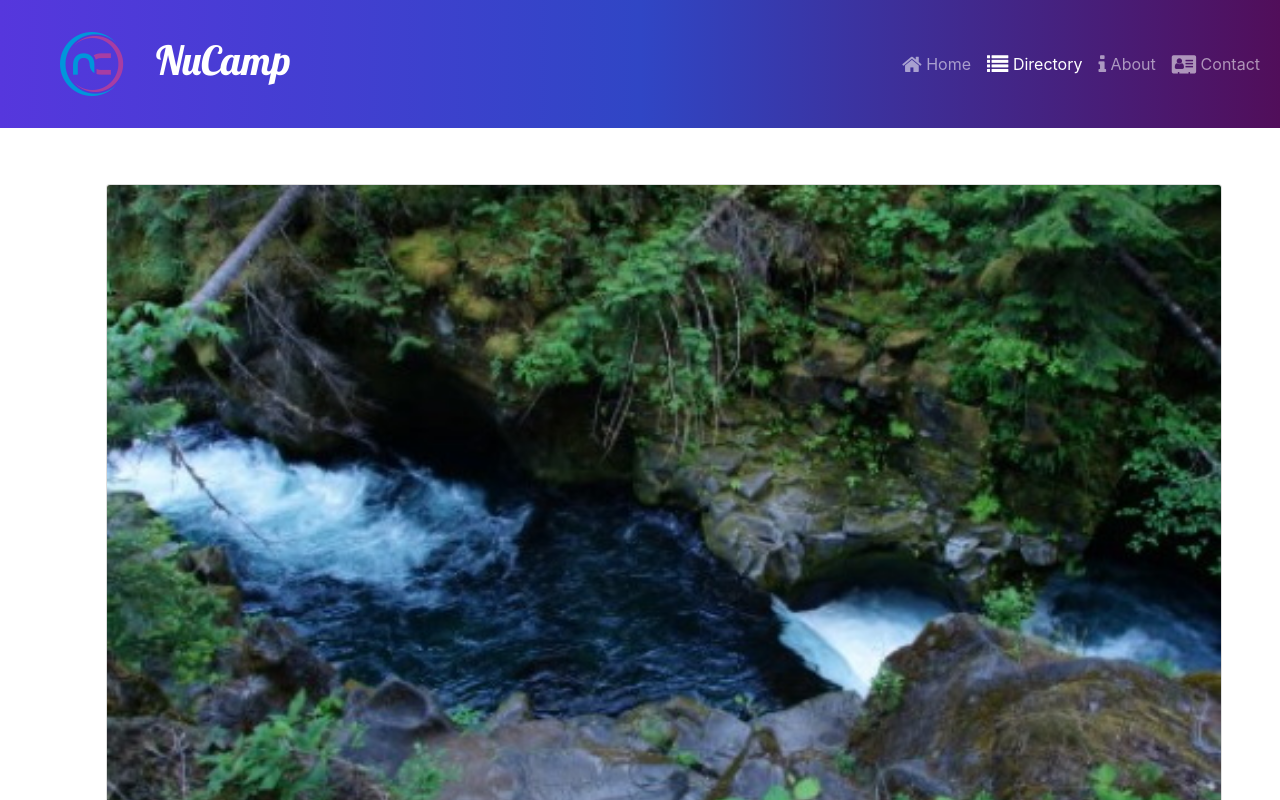
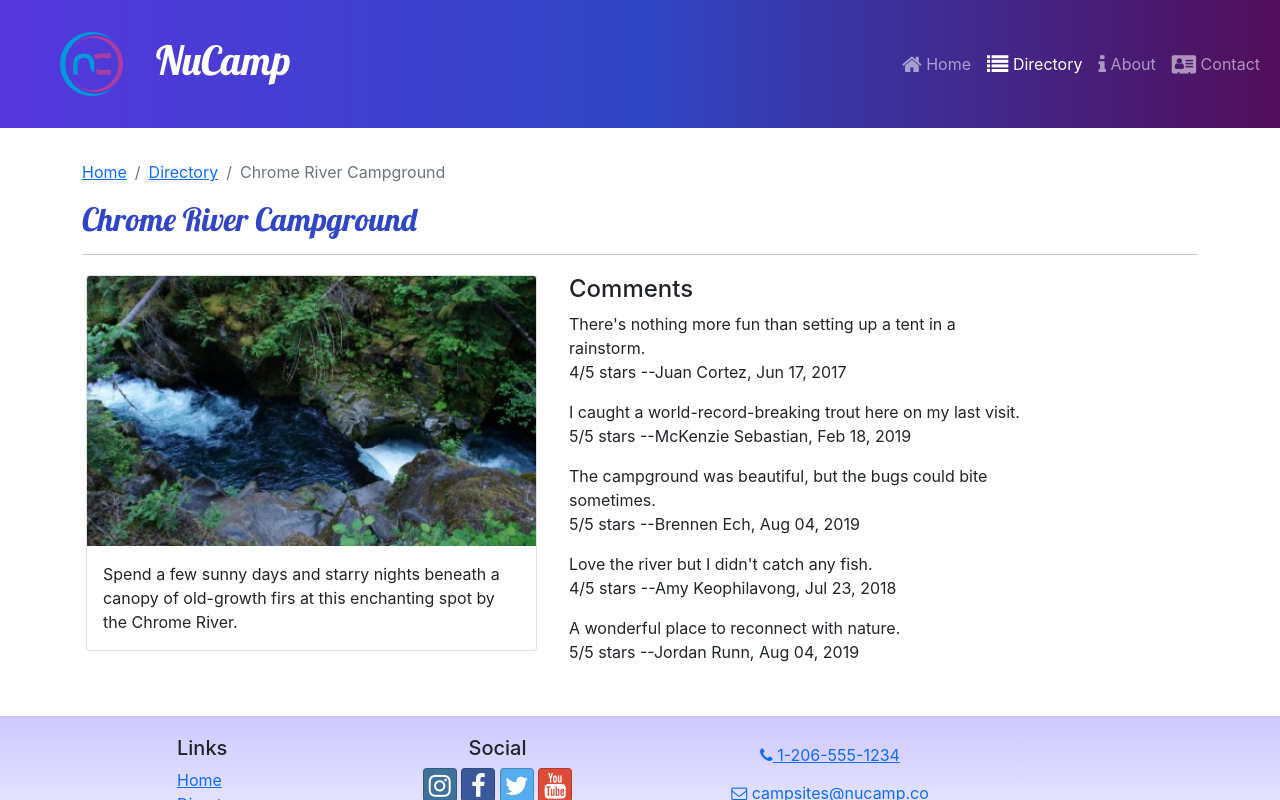
Before and after one commit to elahoda/nuCampsite-react-project, a React (Create React App) app: page /directory/1 in a window 1280 px wide. Shown: the top 800 px of the page. Built offline with nearby package versions, Linux system fonts and the light colour scheme.

Commit message:
Breadcrumbs SubHeader

```diff
--- a/src/app/shared/COMMENTS.js
+++ b/src/app/shared/COMMENTS.js
@@ -3,160 +3,160 @@
     id: 0,
     campsiteId: 0,
     rating: 5,
-        text: 'The grass was indeed greener here than our last campsite.',
-        author: 'Simon Hunt',
-        date: '2018-10-25T16:30Z'
+    text: "The grass was indeed greener here than our last campsite.",
+    author: "Simon Hunt",
+    date: "2018-10-25T16:30Z",
   },
   {
     id: 1,
     campsiteId: 0,
     rating: 3,
-        text: 'This lone monkey kept following us back to our tent.',
-        author: 'Zandra Katherine',
-        date: '2017-06-17T03:33Z'
+    text: "This lone monkey kept following us back to our tent.",
+    author: "Zandra Katherine",
+    date: "2017-06-17T03:33Z",
   },
   {
     id: 2,
     campsiteId: 0,
     rating: 4,
-        text: 'Do not feed the wildlife. They will follow you back to the tent.',
-        author: 'Amy Keophilavong',
-        date: '2019-02-18T18:12Z'
+    text: "Do not feed the wildlife. They will follow you back to the tent.",
+    author: "Amy Keophilavong",
+    date: "2019-02-18T18:12Z",
   },
   {
     id: 3,
     campsiteId: 0,
     rating: 3,
     text: "Avoid Sundays; couldn't relax and play my flute with all the noisy kids.",
-        author: 'Jean Luc',
-        date: '2019-08-04T20:11Z'
+    author: "Jean Luc",
+    date: "2019-08-04T20:11Z",
   },
   {
     id: 4,
     campsiteId: 0,
     rating: 5,
     text: "This has been our favorite campsite for over 7 years. It is an absolutely beautiful site. The hosts are very friendly and helpful. Don't forget to try out the lake.",
-        author: 'R. E. Osariemen',
-        date: '2018-07-23T19:44Z'
+    author: "R. E. Osariemen",
+    date: "2018-07-23T19:44Z",
   },
   {
     id: 5,
     campsiteId: 1,
     rating: 4,
     text: "There's nothing more fun than setting up a tent in a rainstorm.",
-        author: 'Juan Cortez',
-        date: '2017-06-17T03:33Z'
+    author: "Juan Cortez",
+    date: "2017-06-17T03:33Z",
   },
   {
     id: 6,
     campsiteId: 1,
     rating: 5,
-        text: 'I caught a world-record-breaking trout here on my last visit.',
-        author: 'McKenzie Sebastian',
-        date: '2019-02-18T18:12Z'
+    text: "I caught a world-record-breaking trout here on my last visit.",
+    author: "McKenzie Sebastian",
+    date: "2019-02-18T18:12Z",
   },
   {
     id: 7,
     campsiteId: 1,
     rating: 5,
-        text: 'The campground was beautiful, but the bugs could bite sometimes.',
-        author: 'Brennen Ech',
-        date: '2019-08-04T20:11Z'
+    text: "The campground was beautiful, but the bugs could bite sometimes.",
+    author: "Brennen Ech",
+    date: "2019-08-04T20:11Z",
   },
   {
     id: 8,
     campsiteId: 1,
     rating: 4,
     text: "Love the river but I didn't catch any fish.",
-        author: 'Amy Keophilavong',
-        date: '2018-07-23T19:44Z'
+    author: "Amy Keophilavong",
+    date: "2018-07-23T19:44Z",
   },
   {
     id: 9,
     campsiteId: 1,
     rating: 5,
-        text: 'A wonderful place to reconnect with nature.',
-        author: 'Jordan Runn',
-        date: '2019-08-04T20:11Z'
+    text: "A wonderful place to reconnect with nature.",
+    author: "Jordan Runn",
+    date: "2019-08-04T20:11Z",
   },
   {
     id: 10,
     campsiteId: 2,
     rating: 5,
-        text: 'The Frozen Tundra is great place for family and friends camping!',
-        author: 'Olaf the Snowman',
-        date: '2019-02-18T18:12Z'
+    text: "The Frozen Tundra is great place for family and friends camping!",
+    author: "Olaf the Snowman",
+    date: "2019-02-18T18:12Z",
   },
   {
     id: 11,
     campsiteId: 2,
     rating: 1,
-        text: 'We had to leave about 2am to go back to the city because the quiet was just too much!',
-        author: 'Vincent and Mona Lisa Gambini',
-        date: '2018-10-25T16:30Z'
+    text: "We had to leave about 2am to go back to the city because the quiet was just too much!",
+    author: "Vincent and Mona Lisa Gambini",
+    date: "2018-10-25T16:30Z",
   },
   {
     id: 12,
     campsiteId: 2,
     rating: 5,
-        text: 'The stars at night were a revelation!',
-        author: 'Ann Dabramov',
-        date: '2018-07-23T19:44Z'
+    text: "The stars at night were a revelation!",
+    author: "Ann Dabramov",
+    date: "2018-07-23T19:44Z",
   },
   {
     id: 13,
     campsiteId: 2,
     rating: 4,
-        text: 'Great scenic hiking trails but it was challenging to go up the mountain.',
-        author: 'Amy Keophilavong',
-        date: '2018-10-25T16:30Z'
+    text: "Great scenic hiking trails but it was challenging to go up the mountain.",
+    author: "Amy Keophilavong",
+    date: "2018-10-25T16:30Z",
   },
   {
     id: 14,
     campsiteId: 2,
     rating: 5,
-        text: 'Perfect scenery for a smoked kipper breakfast with friends!',
-        author: 'Dave Lister',
-        date: '2019-08-04T20:11Z'
+    text: "Perfect scenery for a smoked kipper breakfast with friends!",
+    author: "Dave Lister",
+    date: "2019-08-04T20:11Z",
   },
   {
     id: 15,
     campsiteId: 3,
     rating: 4,
-        text: 'Just remember a bear can run and climb faster than you...',
-        author: 'Markell Richards',
-        date: '2017-06-17T03:33Z'
+    text: "Just remember a bear can run and climb faster than you...",
+    author: "Markell Richards",
+    date: "2017-06-17T03:33Z",
   },
   {
     id: 16,
     campsiteId: 3,
     rating: 5,
-        text: 'Excellent site to recharge from the city.',
-        author: 'Amy Keophilavong',
-        date: '2018-07-23T19:44Z'
+    text: "Excellent site to recharge from the city.",
+    author: "Amy Keophilavong",
+    date: "2018-07-23T19:44Z",
   },
   {
     id: 17,
     campsiteId: 3,
     rating: 5,
-        text: 'What a magnificent view!',
-        author: 'Tinus Lorvaldes',
-        date: '2018-10-25T16:30Z'
+    text: "What a magnificent view!",
+    author: "Tinus Lorvaldes",
+    date: "2018-10-25T16:30Z",
   },
   {
     id: 18,
     campsiteId: 3,
     rating: 4,
-        text: 'The sites are huge! We felt like we were in the middle of nowhere, in a good way.',
-        author: 'Chloe Haskins',
-        date: '2017-06-17T03:33Z'
+    text: "The sites are huge! We felt like we were in the middle of nowhere, in a good way.",
+    author: "Chloe Haskins",
+    date: "2017-06-17T03:33Z",
   },
   {
     id: 19,
     campsiteId: 3,
     rating: 5,
     text: "The photos don't do justice to the beauty of this place.",
-        author: 'Minae Lee',
-        date: '2019-02-18T18:12Z'
-    }
+    author: "Minae Lee",
+    date: "2019-02-18T18:12Z",
+  },
 ];
--- /dev/null
+++ b/src/components/SubHeader.js
@@ -0,0 +1,26 @@
+import { Col, Row, Breadcrumb, BreadcrumbItem } from "reactstrap";
+import { Link } from "react-router-dom";
+
+const SubHeader = ({ current, detail }) => {
+  return (
+    <Row>
+      <Col>
+        <Breadcrumb>
+          <BreadcrumbItem>
+            <Link to="/">Home</Link>
+          </BreadcrumbItem>
+          {detail && (
+            <BreadcrumbItem>
+              <Link to="/directory">Directory</Link>
+            </BreadcrumbItem>
+          )}
+          <BreadcrumbItem active>{current}</BreadcrumbItem>
+        </Breadcrumb>
+        <h2>{current}</h2>
+        <hr />
+      </Col>
+    </Row>
+  );
+};
+
+export default SubHeader;
--- a/src/features/campsites/CampsiteDetail.js
+++ b/src/features/campsites/CampsiteDetail.js
@@ -4,7 +4,7 @@
   const { image, name, description } = campsite;
 
   return (
-    <Col md="12" className="m-4">
+    <Col md="5" className="m-1">
       <Card>
         <CardImg top src={image} alt={name} />
 
--- /dev/null
+++ b/src/features/comments/Comment.js
@@ -0,0 +1,15 @@
+import { formatDate } from "../../utils/formatDate";
+
+const Comment = ({ comment }) => {
+  const { text: commentText, rating, author, date } = comment;
+
+  return (
+    <p>
+      {commentText}
+      <br />
+      {rating}/5 stars --{author}, {formatDate(date)}
+    </p>
+  );
+};
+
+export default Comment;
--- /dev/null
+++ b/src/features/comments/CommentsList.js
@@ -0,0 +1,25 @@
+import { Col } from "reactstrap";
+import Comment from "./Comment";
+import { selectCommentsByCampsiteId } from "./commentsSlice";
+
+const CommentsList = ({ campsiteId }) => {
+  const comments = selectCommentsByCampsiteId(campsiteId);
+
+  if (comments && comments.length > 0) {
+    return (
+      <Col md="5" className="m-1">
+        <h4>Comments</h4>
+        {comments.map((comment) => {
+          return <Comment key={comment.id} comment={comment} />;
+        })}
+      </Col>
+    );
+  }
+  return (
+    <Col md="5" className="m-1">
+      There are no comments for this campsite yet.
+    </Col>
+  );
+};
+
+export default CommentsList;
--- /dev/null
+++ b/src/features/comments/commentsSlice.js
@@ -0,0 +1,7 @@
+import { COMMENTS } from "../../app/shared/COMMENTS";
+
+export const selectCommentsByCampsiteId = (campsiteId) => {
+  return COMMENTS.filter(
+    (comment) => comment.campsiteId === parseInt(campsiteId)
+  );
+};
--- a/src/pages/CampsiteDetailPage.js
+++ b/src/pages/CampsiteDetailPage.js
@@ -2,6 +2,8 @@
 import { useParams } from "react-router-dom";
 import { selectCampsiteById } from "../features/campsites/campsitesSlice";
 import CampsiteDetail from "../features/campsites/CampsiteDetail";
+import CommentsList from "../features/comments/CommentsList";
+import SubHeader from "../components/SubHeader";
 
 const CampsiteDetailPage = () => {
   const { campsiteId } = useParams();
@@ -9,8 +11,10 @@
 
   return (
     <Container>
+      <SubHeader current={campsite.name} detail={true} />
       <Row>
         <CampsiteDetail campsite={campsite} />
+        <CommentsList campsiteId={campsiteId} />
       </Row>
     </Container>
   );
--- a/src/pages/CampsitesDirectoryPage.js
+++ b/src/pages/CampsitesDirectoryPage.js
@@ -1,10 +1,11 @@
 import { Container } from "reactstrap";
-
 import CampsitesList from "../features/campsites/CampsitesList";
+import SubHeader from "../components/SubHeader";
 
 const CampsitesDirectoryPage = () => {
   return (
     <Container>
+      <SubHeader current="Home" />
       <CampsitesList />
     </Container>
   );
--- /dev/null
+++ b/src/utils/formatDate.js
@@ -0,0 +1,7 @@
+export const formatDate = (date) => {
+  return new Intl.DateTimeFormat("en-US", {
+    year: "numeric",
+    month: "short",
+    day: "2-digit",
+  }).format(new Date(Date.parse(date)));
+};
```
Lines whose indentation alone changed are shown as unchanged.
